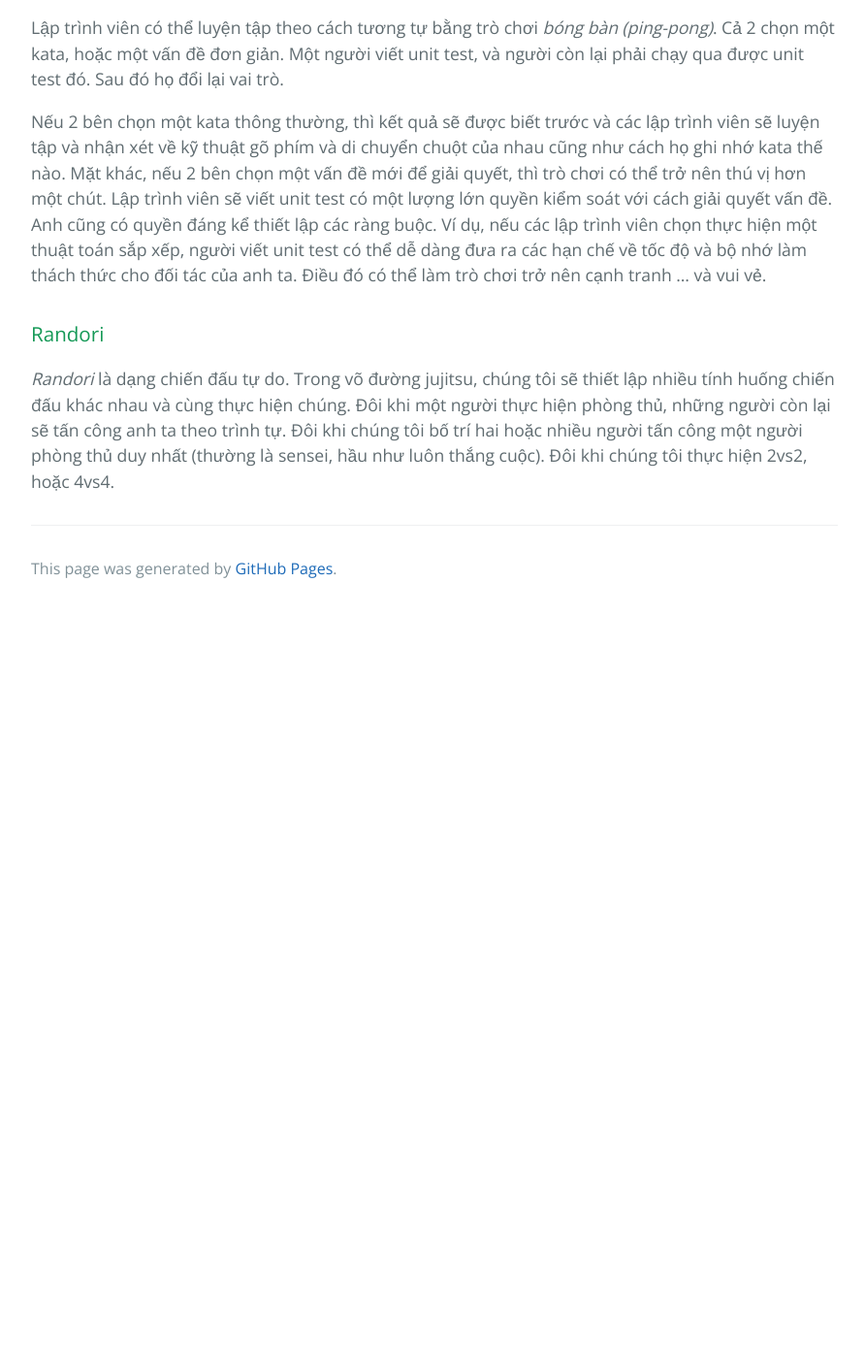
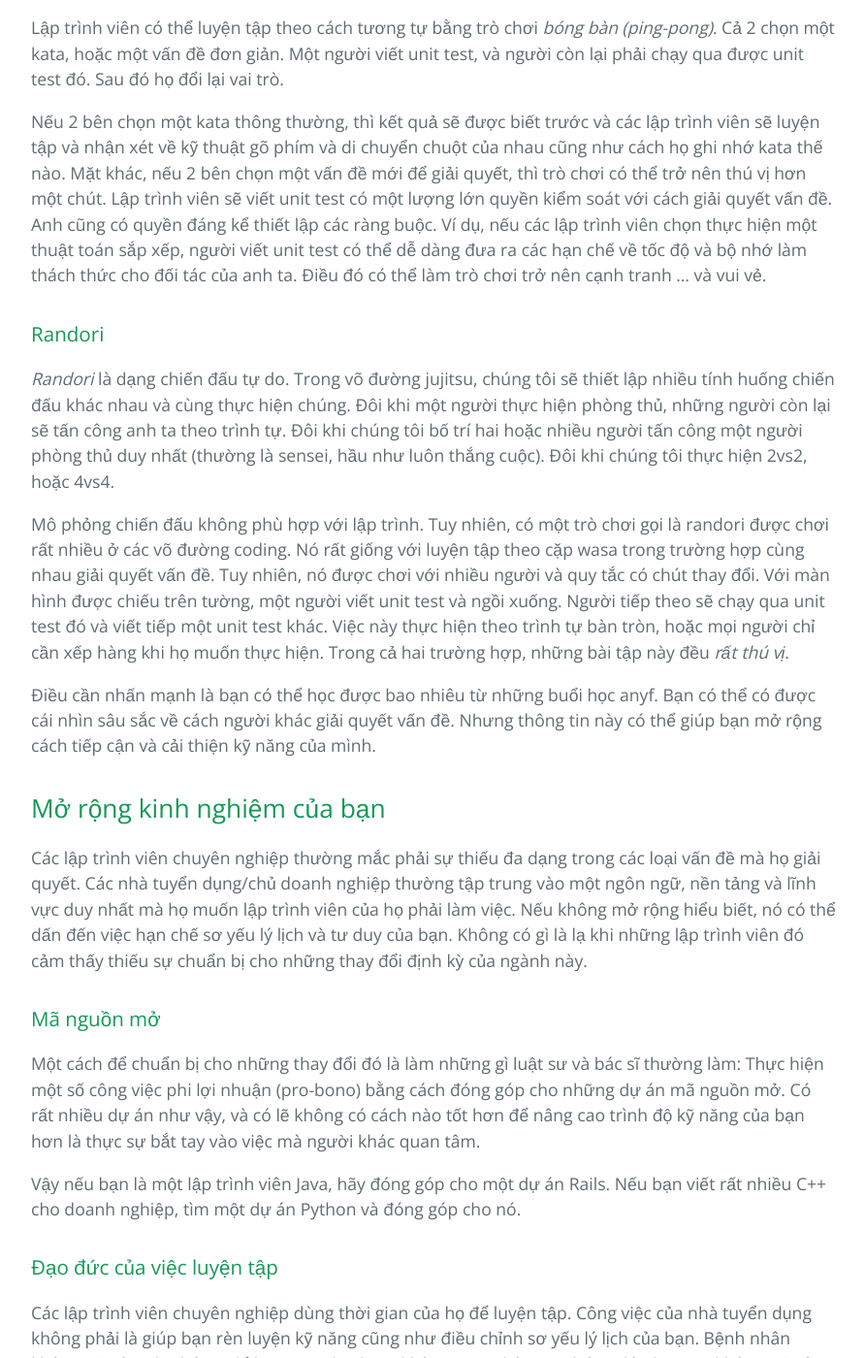
Before and after one commit to HaiBV/haibv.github.io, a Jekyll site: the page built from clean-coder/chapter-6-practicing.md, in a window 1280 px wide and 1400 px high, scrolled down 5097 px. Shown: the whole window at 97% size, without its empty margins (192-1084 px from the left). Built offline with Jekyll 4.4.1, drawn with Linux system fonts in a browser that asks for light colours; our own code applies the rules of GitHub Pages for plain Markdown files; before the commit the page ends 5727 px from its top, so only the background shows below that; some of the changed text lies outside the part shown.

Commit message:
Update The Clean Coder - Chapter 6 Practicing - Done v1

```diff
--- a/clean-coder/chapter-6-practicing.md
+++ b/clean-coder/chapter-6-practicing.md
@@ -109,3 +109,27 @@ Nếu 2 bên chọn một kata thông thường, thì kết quả sẽ được
 ### Randori
 
 _Randori_ là dạng chiến đấu tự do. Trong võ đường jujitsu, chúng tôi sẽ thiết lập nhiều tính huống chiến đấu khác nhau và cùng thực hiện chúng. Đôi khi một người thực hiện phòng thủ, những người còn lại sẽ tấn công anh ta theo trình tự. Đôi khi chúng tôi bố trí hai hoặc nhiều người tấn công một người phòng thủ duy nhất (thường là sensei, hầu như luôn thắng cuộc). Đôi khi chúng tôi thực hiện 2vs2, hoặc 4vs4.
+
+Mô phỏng chiến đấu không phù hợp với lập trình. Tuy nhiên, có một trò chơi gọi là randori được chơi rất nhiều ở các võ đường coding. Nó rất giống với luyện tập theo cặp wasa trong trường hợp cùng nhau giải quyết vấn đề. Tuy nhiên, nó được chơi với nhiều người và quy tắc có chút thay đổi. Với màn hình được chiếu trên tường, một người viết unit test và ngồi xuống. Người tiếp theo sẽ chạy qua unit test đó và viết tiếp một unit test khác. Việc này thực hiện theo trình tự bàn tròn, hoặc mọi người chỉ cần xếp hàng khi họ muốn thực hiện. Trong cả hai trường hợp, những bài tập này đều _rất thú vị_.
+
+Điều cần nhấn mạnh là bạn có thể học được bao nhiêu từ những buổi học anyf. Bạn có thể có được cái nhìn sâu sắc về cách người khác giải quyết vấn đề. Nhưng thông tin này có thể giúp bạn mở rộng cách tiếp cận và cải thiện kỹ năng của mình.
+
+## Mở rộng kinh nghiệm của bạn
+
+Các lập trình viên chuyên nghiệp thường mắc phải sự thiếu đa dạng trong các loại vấn đề mà họ giải quyết. Các nhà tuyển dụng/chủ doanh nghiệp thường tập trung vào một ngôn ngữ, nền tảng và lĩnh vực duy nhất mà họ muốn lập trình viên của họ phải làm việc. Nếu không mở rộng hiểu biết, nó có thể dấn đến việc hạn chế sơ yếu lý lịch và tư duy của bạn. Không có gì là lạ khi những lập trình viên đó cảm thấy thiếu sự chuẩn bị cho những thay đổi định kỳ của ngành này.
+
+### Mã nguồn mở
+
+Một cách để chuẩn bị cho những thay đổi đó là làm những gì luật sư và bác sĩ thường làm: Thực hiện một số công việc phi lợi nhuận (pro-bono) bằng cách đóng góp cho những dự án mã nguồn mở. Có rất nhiều dự án như vậy, và có lẽ không có cách nào tốt hơn để nâng cao trình độ kỹ năng của bạn hơn là thực sự bắt tay vào việc mà người khác quan tâm.
+
+Vậy nếu bạn là một lập trình viên Java, hãy đóng góp cho một dự án Rails. Nếu bạn viết rất nhiều C++ cho doanh nghiệp, tìm một dự án Python và đóng góp cho nó.
+
+### Đạo đức của việc luyện tập
+
+Các lập trình viên chuyên nghiệp dùng thời gian của họ để luyện tập. Công việc của nhà tuyển dụng không phải là giúp bạn rèn luyện kỹ năng cũng như điều chỉnh sơ yếu lý lịch của bạn. Bệnh nhân không trả tiền cho bác sĩ để luyện tập kỹ thuật khâu. Người hâm mộ bóng đá (thường) không trả tiền để xem các cầu thủ tập chạy đến khi mệt. Người đi xem hòa nhạc không trả tiền để cho nhạc sĩ lập chỉnh âm. Và nhà tuyển dụng của lập trình viên không trả tiền cho thời gian luyện tập của bạn.
+
+Vì thời gian luyện tập của bạn là thời gian của riêng bạn, nên bạn không cần phải sử dụng cùng ngôn ngữ hoặc nền tảng bạn sử dụng cho nhà tuyển dụng. Chọn bất kỳ ngôn ngữ nào mà bạn thích và giữ cho kỹ năng đa ngôn ngữ của bạn sắc bén. Nếu bạn làm việc với .NET, hãy luyện tập một chút Java hoặc Ruby vào buổi trưa, hoặc ở nhà.
+
+## Kết luận
+
+Bằng một hay nhiều cách, _tất cả_ lập trình viên chuyên nghiệp đều luyện tập. Họ làm vậy bởi vì họ quan tâm đến việc thực hiện tốt nhất công việc của mình. Hơn thế nữa, họ luyện tập trong thời gian riêng vì họ tự nhận thức được việc rèn luyện kỹ năng là trách nhiệm của họ - chứ không phải của các nhà tuyển dụng. Luyện tập là việc bạn làm khi bạn không được trả công. Bạn làm việc đó để bạn _sẽ_ được trả công, và trả _xứng đáng_.
```
